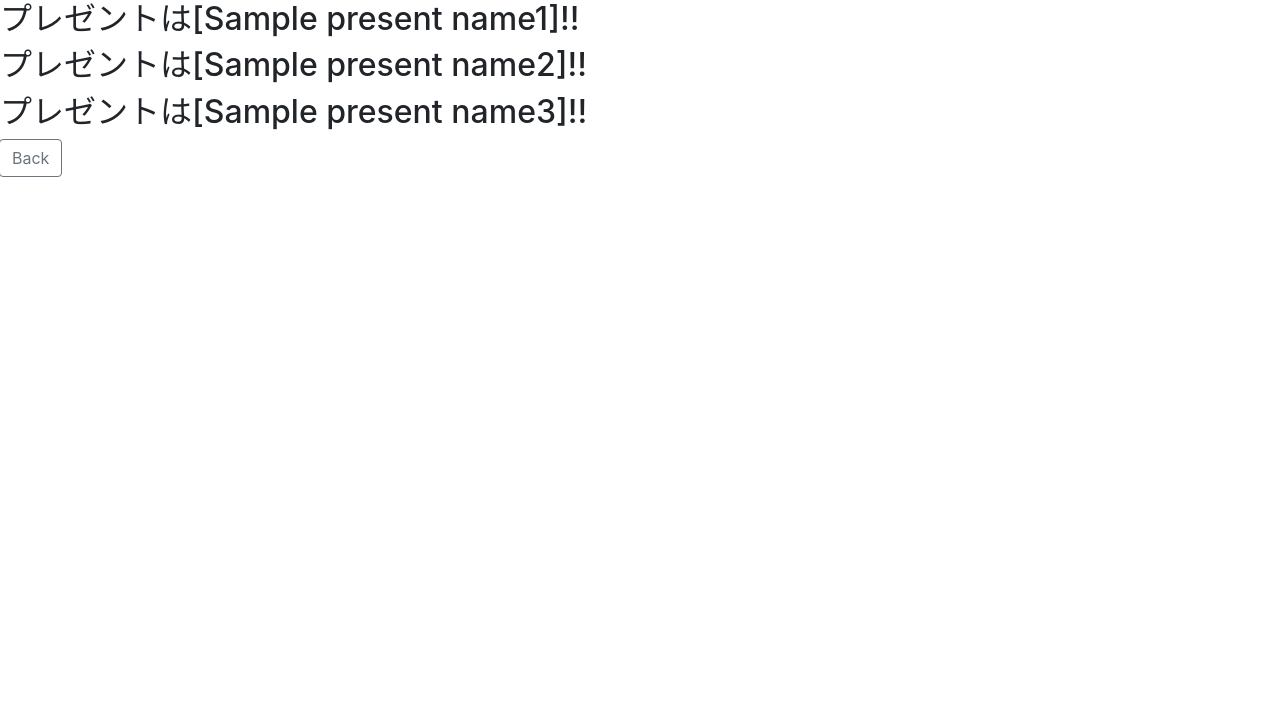
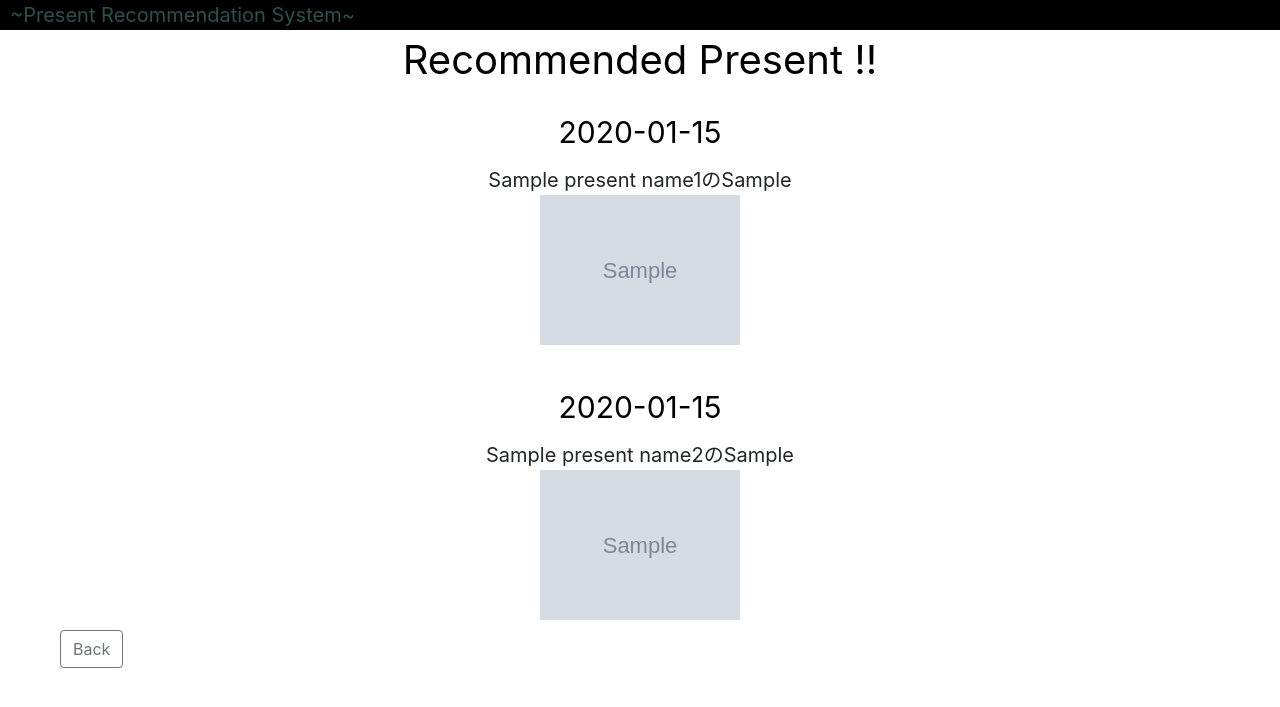
Before and after one commit to yooookan/aggealing, a Flask app: template app/templates/result.html in a window 1280 px wide. Shown: the top 707 px of the page. Run offline with Flask 2, Linux system fonts and the light colour scheme; the template is opened without the code that fills it: most values are stand-ins (such as "Sample title", 1, 10 or a date in 2020); grey boxes marked "Sample" are stand-in pictures; parts of the project's set-up code (start-up, migrations or seed data) failed here and were passed over; some libraries are stand-ins or nearby versions.

Commit message:
add result image

```diff
--- a/app/app.py
+++ b/app/app.py
@@ -1,7 +1,7 @@
 from flask import Flask, render_template, request
 from . import annealing
 
-app = Flask(__name__)
+app = Flask(__name__, static_folder='./static')
 
 @app.route("/", methods=['GET', 'POST'])
 def post():
@@ -10,16 +10,29 @@ def post():
         cat2 = request.form.get('cat2')
         cat3 = request.form.get('cat3')
         cat4 = request.form.get('cat4')
+        date1 = request.form.get('date1')
+        date2 = request.form.get('date2')
+        date3 = request.form.get('date3')
+        date4 = request.form.get('date4')
         category_list = [cat1, cat2, cat3, cat4]
+        date_list = [date1, date2, date3, date4]
+
         categorys = []
+        dates = []
         for cat in category_list:
             if not cat == 'Choose...':
                 categorys.append(cat)
+        for date in date_list:
+            if not cat == '':
+                dates.append(date)
+        print(dates)
 
-        res, idx, name1, name2, name3 = annealing.process(categorys)
-        print(name1, name2, name3)
+        res, idx, present_names, category_names, imgs = annealing.process(categorys, dates)
 
-        return render_template("result.html", present_name1=name1, present_name2=name2, present_name3=name3)
+        return render_template("result.html", date1=date_list[0], date2=date_list[1],
+                               present_name1=present_names[0], present_name2=present_names[1],
+                               category1 = category_names[0], category2 = category_names[1],
+                               image_path1=imgs[0], image_path2=imgs[1])
     else:
         return render_template("index.html")
 
--- a/app/templates/result.html
+++ b/app/templates/result.html
@@ -11,12 +11,21 @@
     <title>Aggealing</title>
   </head>
   <body>
-    <h2>プレゼントは[{{ present_name1 }}]!!</h2>
-    <h2>プレゼントは[{{ present_name2 }}]!!</h2>
-    <h2>プレゼントは[{{ present_name3 }}]!!</h2>
+    <div style="color:darkslategray; background-color: black; text-align: left; font-size: 20px; padding-left:10px">~Present Recommendation System~</div>
+    <div style="color:black; background-color: white; text-align: center; font-size: 40px">Recommended Present !!</div>
+
+    <div style="text-align: center;">
+      <div style="color:black; background-color: white; font-size: 30px; margin: 10px; margin-top: 20px;">{{ date1 }}</div>
+      <div style="font-size: 20px;">{{ present_name1 }}の{{ category1}}</div>
+      <img src={{ image_path1 }} alt="image" title="image" style="width:200px">
+
+      <div style="color:black; background-color: white; font-size: 30px; margin: 10px; margin-top: 40px;">{{ date2 }}</div>
+      <div style="font-size: 20px;">{{ present_name2 }}の{{ category2 }}</div>
+      <img src={{ image_path2 }} alt="image" title="image" style="width:200px">
+    </div>
     <form action="/" method="GET" enctype="multipart/form-data">
-      <div class="input-group-append">
-          <button class="btn btn-outline-secondary" type="submit" formmethod="GET">Back</button>
+      <div class="input-group-append" style="margin: 10px;">
+          <button class="btn btn-outline-secondary" type="submit" formmethod="GET" style="margin-left: 50px;">Back</button>
       </div>
     </form>
     <!-- Optional JavaScript -->
```
Also changed, not shown: app/annealing.py (+13 -5 lines), app/templates/index.html (+24 -20 lines), app/static/necklace.png (added), app/static/necktie.png (added), app/static/perfume.png (added), app/static/wallet.png (added), app/static/watch.png (added).
